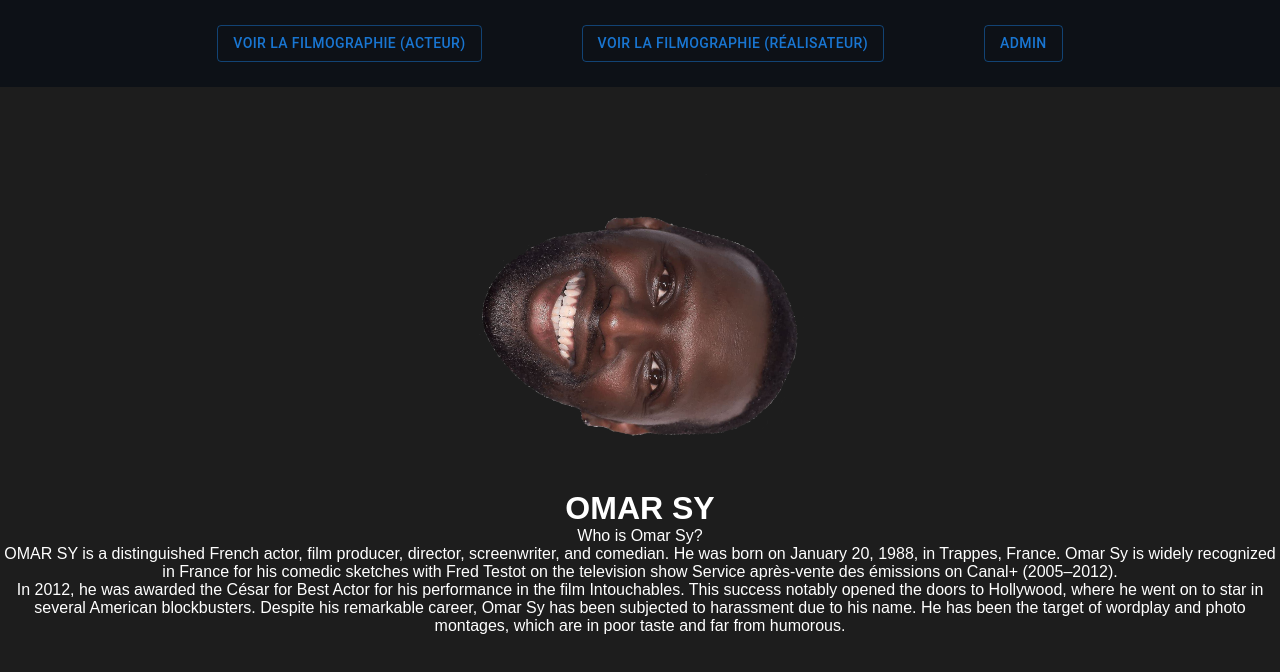
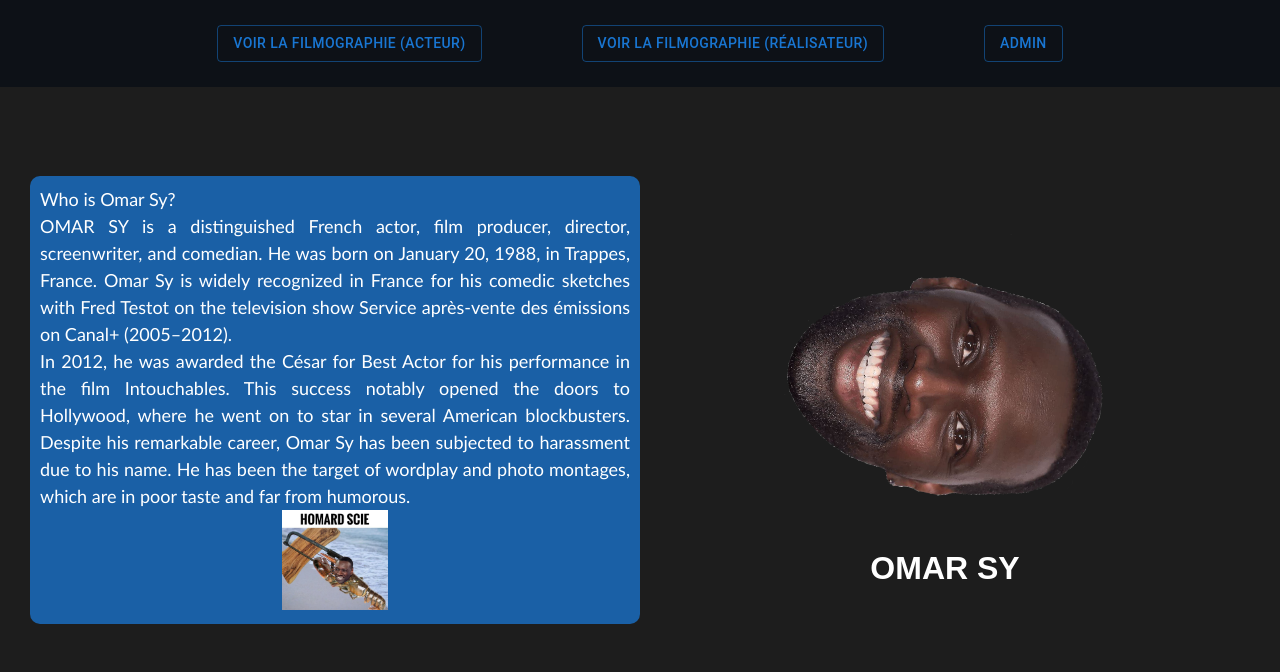
Before and after one commit to DallasJr/Portfolio, a React (Create React App) app in the folder frontend/my-app/: page / in a window 1280 px wide. Shown: the top 672 px of the page. Built offline with nearby package versions, Linux system fonts and the light colour scheme.

Commit message:
finish home page

```diff
--- a/frontend/my-app/src/App.css
+++ b/frontend/my-app/src/App.css
@@ -65,7 +65,29 @@
   color: white;
 }
 
-/*.description {*/
-/*  display: grid;*/
-/*  grid-template-columns: 1fr 1fr;*/
-/*}*/
+.Description {
+  margin: 30px;
+  display: grid;
+  grid-template-columns: 1fr 1fr;
+}
+
+p {
+  text-align: justify;
+  line-height: 1.5;
+}
+
+.box {
+  font-family: "Calibri", serif;
+  font-size: large;
+  border-radius: 10px;
+  background-color: rgba(25, 118, 210, 0.76);
+  padding: 10px;
+}
+
+.omarscie {
+  height: 100px;
+}
+
+.omarsy {
+  margin-top: 50px;
+}
--- a/frontend/my-app/src/App.js
+++ b/frontend/my-app/src/App.js
@@ -35,28 +35,33 @@ function AppContent() {
                 </div>
             </form>
             <div className="Description">
-                <div className="">
-                    <img src="/omarSY.png" className="App-logo" alt="omar si"/>
-                    <br/>
-                    <h1>OMAR SY</h1>
-                </div>
-                <p>
+                <div className="box">
+                    <p className="texte">
                         Who is Omar Sy?
                         <br></br>
                         OMAR SY is a distinguished French actor, film producer, director, screenwriter, and comedian.
                         He was born on January 20, 1988, in Trappes, France. Omar Sy is widely recognized in France for
-                    his comedic sketches with Fred Testot on the television show Service après-vente des émissions on
+                        his comedic sketches with Fred Testot on the television show Service après-vente des émissions
+                        on
                         Canal+
                         (2005–2012).
                         <br></br>
                         In 2012, he was awarded the César for Best Actor for his performance in the film Intouchables.
                         This success notably opened the doors to Hollywood, where he went on to star in several American
                         blockbusters.
-                    Despite his remarkable career, Omar Sy has been subjected to harassment due to his name. He has been
+                        Despite his remarkable career, Omar Sy has been subjected to harassment due to his name. He has
+                        been
                         the
                         target of wordplay
                         and photo montages, which are in poor taste and far from humorous.
                     </p>
+                    <img src="/omarscie.png" className="omarscie" />
+                </div>
+                <div className="omarsy">
+                    <img src="/omarSY.png" className="App-logo" alt="omar si"/>
+                    <br/>
+                    <h1 className="nom">OMAR SY</h1>
+                </div>
             </div>
         </div>
     );
```
Also changed, not shown: frontend/my-app/public/omarscie.png (added). Lines whose indentation alone changed are shown as unchanged.
